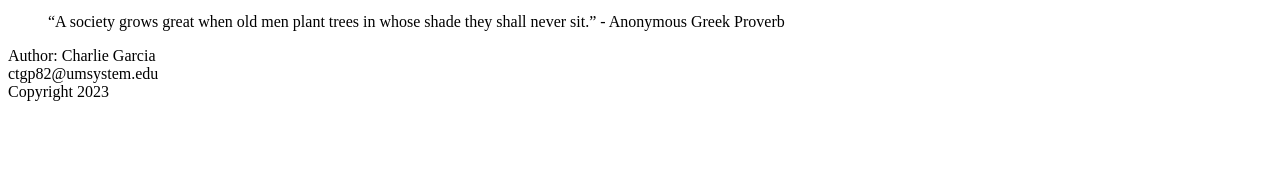
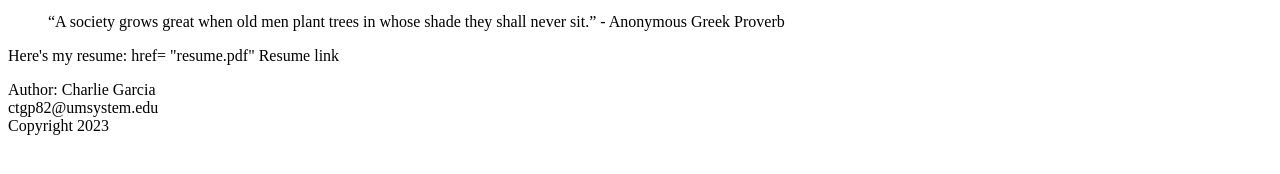
Before and after one commit to CTG23/CTG23.github.io, a plain HTML site: page ISLT_7310/about.html in a window 1280 px wide. Shown: the part 196-370 px from the top of the page. Drawn offline with Linux system fonts and the light colour scheme.

Commit message:
Add files via upload

```diff
--- a/ISLT_7310/about.html
+++ b/ISLT_7310/about.html
@@ -27,6 +27,9 @@
             “A society grows great when old men plant trees in whose shade they shall never sit.”
             - Anonymous Greek Proverb
         </blockquote>
+        <p>Here's my resume:
+        <a> href= "resume.pdf" Resume link</a>
+        </p>
         </main>
         <footer>
             <p>
```
Also changed, not shown: 1 other file.
